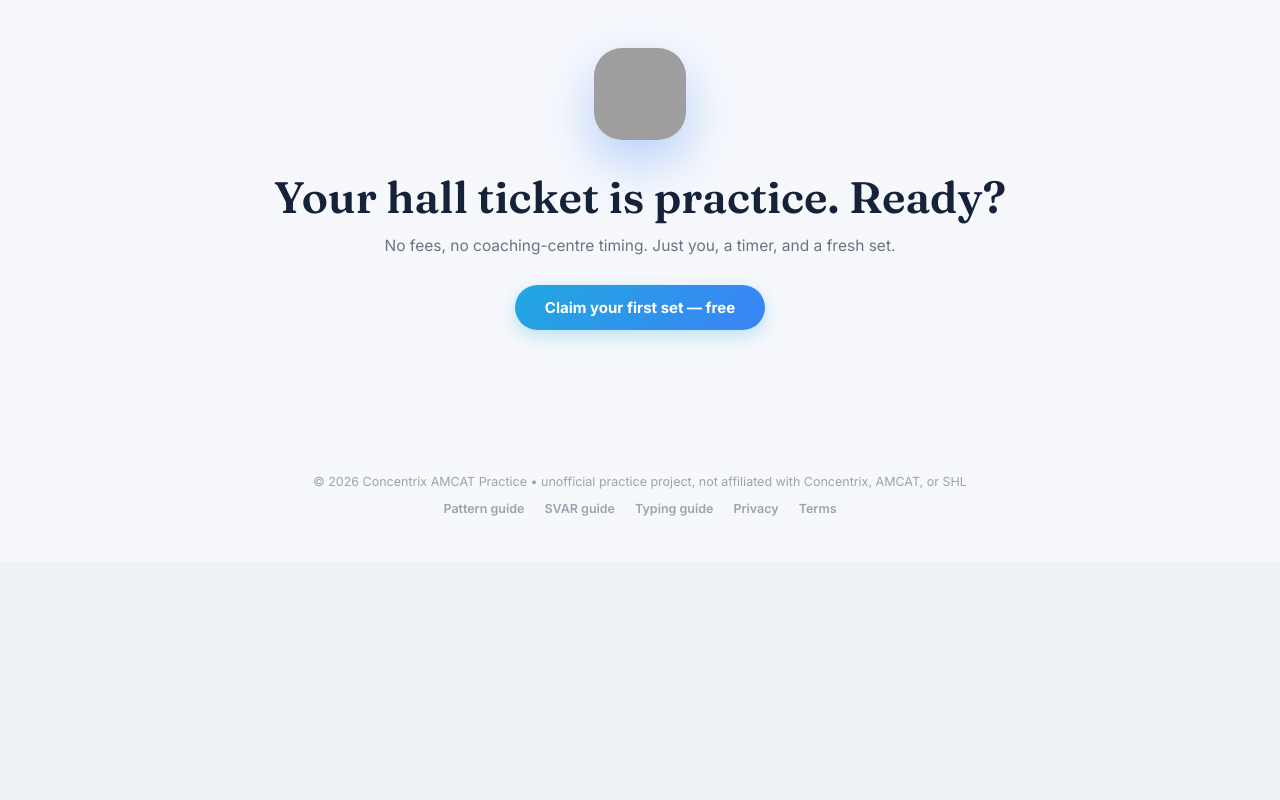
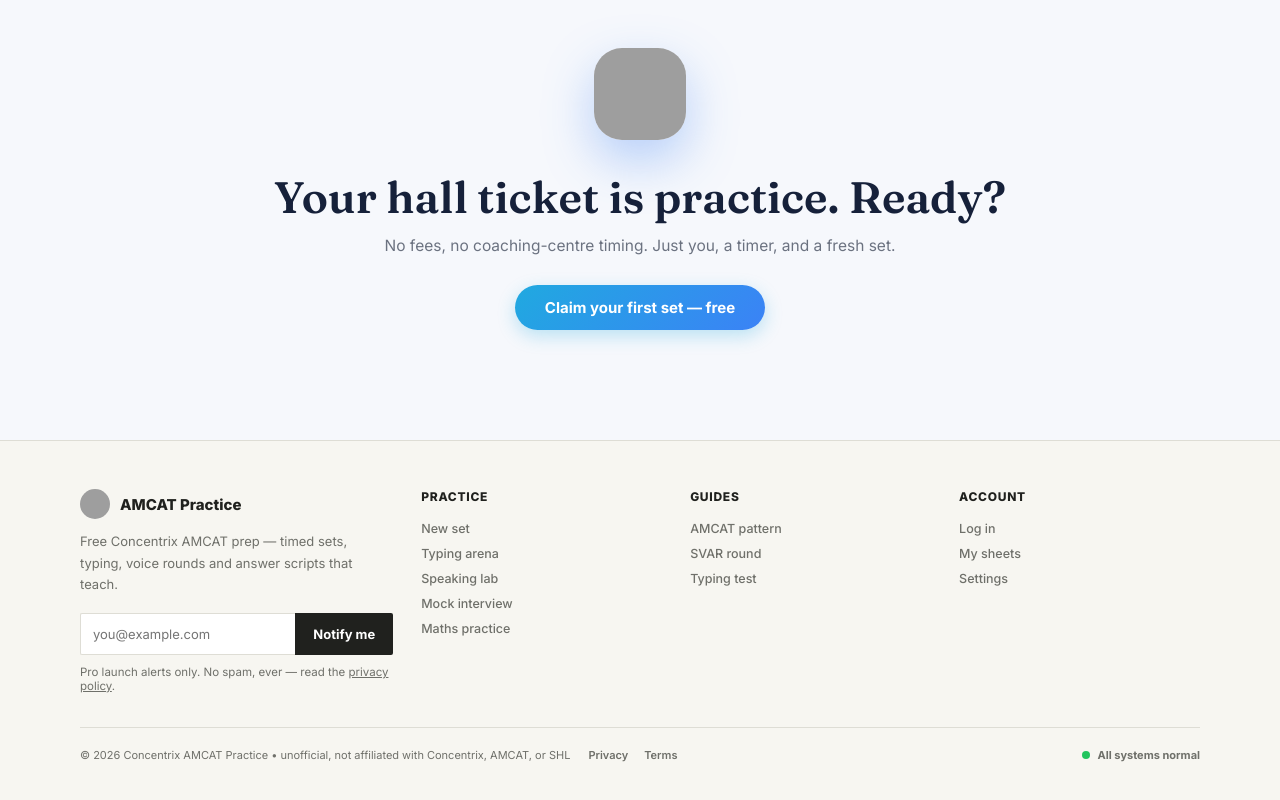
Before and after one commit to SubhamoyGhosh007/amcat-job-practice, a React (Vite) app: page / in a window 1280 px wide. Shown: the part 6380-7180 px from the top of the page. Before the commit the page ends 6942 px from the top, so only its background shows below. Built offline with nearby package versions, Linux system fonts and the light colour scheme; no server answers; grey boxes are pictures that could not be loaded.

Commit message:
Footer per spec: waitlist, columns, legal row

```diff
--- a/src/landing/Landing.tsx
+++ b/src/landing/Landing.tsx
@@ -143,6 +143,63 @@
   { id: 'pricing', label: 'Pricing' },
   { id: 'faq', label: 'FAQ' },
 ];
+
+function Waitlist() {
+  const [email, setEmail] = useState('');
+  const [state, setState] = useState<'idle' | 'ok' | 'err'>('idle');
+  async function join() {
+    const v = email.trim().toLowerCase();
+    if (!/^\S+@\S+\.\S+$/.test(v)) {
+      setState('err');
+      return;
+    }
+    try {
+      const { apiToken } = await import('../lib/store');
+      const { sb } = await import('../lib/supabase');
+      const token = await apiToken();
+      const db = sb(token);
+      if (db && token) {
+        const { error } = await db.from('waitlist').insert({ email: v });
+        if (error) throw error;
+      } else {
+        const prev: string[] = JSON.parse(localStorage.getItem('amcat_waitlist') || '[]');
+        if (!prev.includes(v)) localStorage.setItem('amcat_waitlist', JSON.stringify([...prev, v]));
+      }
+      setState('ok');
+    } catch {
+      try {
+        const prev: string[] = JSON.parse(localStorage.getItem('amcat_waitlist') || '[]');
+        if (!prev.includes(v)) localStorage.setItem('amcat_waitlist', JSON.stringify([...prev, v]));
+        setState('ok');
+      } catch {
+        setState('err');
+      }
+    }
+  }
+  return (
+    <div>
+      <div className="rv-wait">
+        <input
+          type="email"
+          value={email}
+          placeholder="you@example.com"
+          aria-label="Email for Pro launch alerts"
+          onChange={(e) => {
+            setEmail(e.target.value);
+            setState('idle');
+          }}
+          onKeyDown={(e) => {
+            if (e.key === 'Enter') join();
+          }}
+        />
+        <button onClick={join}>Notify me</button>
+      </div>
+      {state === 'ok' && <div className="rv-wait-ok">You're on the list — one email at Pro launch.</div>}
+      {state === 'err' && <div className="rv-wait-err">Enter a valid email address.</div>}
+      <div className="rv-reassure">Pro launch alerts only. No spam, ever — read the <a href="/privacy" style={{ color: 'inherit' }}>privacy policy</a>.</div>
+    </div>
+  );
+}
 
 export default function Landing() {
   const navigate = useNavigate();
@@ -617,14 +674,46 @@
 
       {/* 10. footer */}
       <footer className="rv-footer">
-        <div>© 2026 Concentrix AMCAT Practice • unofficial practice project, not affiliated with Concentrix, AMCAT, or SHL</div>
-        <nav>
-          <a href="/guides/amcat-pattern">Pattern guide</a>
-          <a href="/guides/svar-round">SVAR guide</a>
-          <a href="/guides/typing-test">Typing guide</a>
-          <a href="/privacy">Privacy</a>
-          <a href="/terms">Terms</a>
-        </nav>
+        <div className="rv-foot-grid">
+          <div>
+            <div className="rv-foot-brand">
+              <img src="/logo.jpg" alt="Concentrix AMCAT Practice logo" />
+              AMCAT Practice
+            </div>
+            <p className="rv-foot-blurb">
+              Free Concentrix AMCAT prep — timed sets, typing, voice rounds and answer scripts that teach.
+            </p>
+            <Waitlist />
+          </div>
+          <div className="rv-foot-cols">
+            <h4>Practice</h4>
+            <a href="/app/instructions">New set</a>
+            <a href="/app/typing">Typing arena</a>
+            <a href="/app/speaking">Speaking lab</a>
+            <a href="/app/interview">Mock interview</a>
+            <a href="/app/maths">Maths practice</a>
+          </div>
+          <div className="rv-foot-cols">
+            <h4>Guides</h4>
+            <a href="/guides/amcat-pattern">AMCAT pattern</a>
+            <a href="/guides/svar-round">SVAR round</a>
+            <a href="/guides/typing-test">Typing test</a>
+          </div>
+          <div className="rv-foot-cols">
+            <h4>Account</h4>
+            <a href="/login">Log in</a>
+            <a href="/app/sheets">My sheets</a>
+            <a href="/app/settings">Settings</a>
+          </div>
+        </div>
+        <div className="rv-legal">
+          <span>© 2026 Concentrix AMCAT Practice • unofficial, not affiliated with Concentrix, AMCAT, or SHL</span>
+          <nav>
+            <a href="/privacy">Privacy</a>
+            <a href="/terms">Terms</a>
+          </nav>
+          <span className="status"><i /> All systems normal</span>
+        </div>
       </footer>
     </div>
   );
--- a/src/landing/revamp.css
+++ b/src/landing/revamp.css
@@ -697,7 +697,7 @@
 .rv-faq .faq-answer { padding: 0 4px 24px; }
 .rv-faq .faq-answer p { color: #6b7280; font-size: 14px; line-height: 1.7; margin: 0; }
 
-/* ---------- 9-10. final CTA + footer ---------- */
+/* ---------- 9. final CTA ---------- */
 .rv-final { text-align: center; padding: 110px 22px; }
 .rv-final .mark {
   width: 92px;
@@ -714,15 +714,89 @@
   margin: 0 0 12px;
 }
 .rv-final p { color: var(--rv-gray); font-size: 15.5px; margin: 0 0 30px; }
+
+/* ---------- 10. footer: brand + waitlist + link columns ---------- */
 .rv-footer {
-  text-align: center;
-  padding: 34px 20px 46px;
+  background: #f7f6f1;
+  border-top: 1px solid #deddd5;
+  padding: 48px 22px;
+  font-size: 13px;
+  color: #20211e;
+}
+.rv-foot-grid {
+  max-width: 1120px;
+  margin: 0 auto;
+  display: grid;
+  grid-template-columns: 1.3fr repeat(3, 1fr);
+  gap: 28px;
+}
+@media (max-width: 760px) {
+  .rv-foot-grid { grid-template-columns: 1fr; }
+  .rv-foot-cols { display: grid; gap: 4px; }
+}
+.rv-foot-brand { display: flex; align-items: center; gap: 10px; font-size: 15px; font-weight: 800; }
+.rv-foot-brand img { width: 30px; height: 30px; border-radius: 50%; object-fit: cover; }
+.rv-foot-blurb { color: #6f706a; font-size: 13px; line-height: 1.65; margin: 12px 0 18px; max-width: 300px; }
+.rv-wait { display: flex; gap: 0; max-width: 320px; }
+.rv-wait input {
+  flex: 1;
+  min-width: 0;
+  height: 42px;
+  border: 1px solid #deddd5;
+  border-right: none;
+  border-radius: 2px 0 0 2px;
+  padding: 0 12px;
+  font-size: 13px;
+  font-family: inherit;
+  background: #fff;
+  color: #20211e;
+}
+.rv-wait input:focus { outline: 2px solid #ff8a00; outline-offset: -2px; }
+.rv-wait button {
+  height: 42px;
+  background: #20211e;
+  color: #fff;
+  font-size: 13px;
+  font-weight: 700;
+  border: none;
+  border-radius: 0 2px 2px 0;
+  padding: 0 18px;
+  cursor: pointer;
+  white-space: nowrap;
+}
+.rv-wait button:hover { background: #ff8a00; }
+.rv-wait button:focus-visible { outline: 2px solid #ff8a00; outline-offset: 2px; }
+.rv-wait-ok { font-size: 12.5px; font-weight: 700; color: #15803d; margin-top: 10px; }
+.rv-wait-err { font-size: 12.5px; font-weight: 600; color: #b33737; margin-top: 10px; }
+.rv-reassure { font-size: 11.5px; color: #6f706a; margin-top: 10px; }
+.rv-foot-cols h4 { font-size: 12px; font-weight: 800; letter-spacing: 0.06em; text-transform: uppercase; color: #20211e; margin: 0 0 12px; }
+.rv-foot-cols a {
+  display: block;
   font-size: 12.5px;
-  color: #9ca3af;
+  color: #6f706a;
+  text-decoration: none;
+  padding: 5px 0;
+  font-weight: 500;
 }
-.rv-footer nav { display: flex; justify-content: center; gap: 20px; margin-top: 12px; flex-wrap: wrap; }
-.rv-footer a { color: #9ca3af; text-decoration: none; font-weight: 600; }
-.rv-footer a:hover { color: var(--rv-ink); }
+.rv-foot-cols a:hover { color: #ff8a00; }
+.rv-foot-cols a:focus-visible { outline: 2px solid #ff8a00; outline-offset: 2px; border-radius: 2px; }
+.rv-legal {
+  max-width: 1120px;
+  margin: 34px auto 0;
+  padding-top: 20px;
+  border-top: 1px solid #deddd5;
+  display: flex;
+  align-items: center;
+  gap: 18px;
+  flex-wrap: wrap;
+  font-size: 11px;
+  color: #6f706a;
+}
+.rv-legal nav { display: flex; gap: 16px; }
+.rv-legal a { color: #6f706a; text-decoration: none; font-weight: 600; }
+.rv-legal a:hover { color: #ff8a00; }
+.rv-legal .status { margin-left: auto; display: inline-flex; align-items: center; gap: 7px; font-weight: 700; }
+.rv-legal .status i { width: 8px; height: 8px; border-radius: 50%; background: #22c55e; }
 
 @media (prefers-reduced-motion: reduce) {
   .rv-float-card { animation: none !important; }
```
Also changed, not shown: 1 other file (tests, documents, lock files or other folders).
